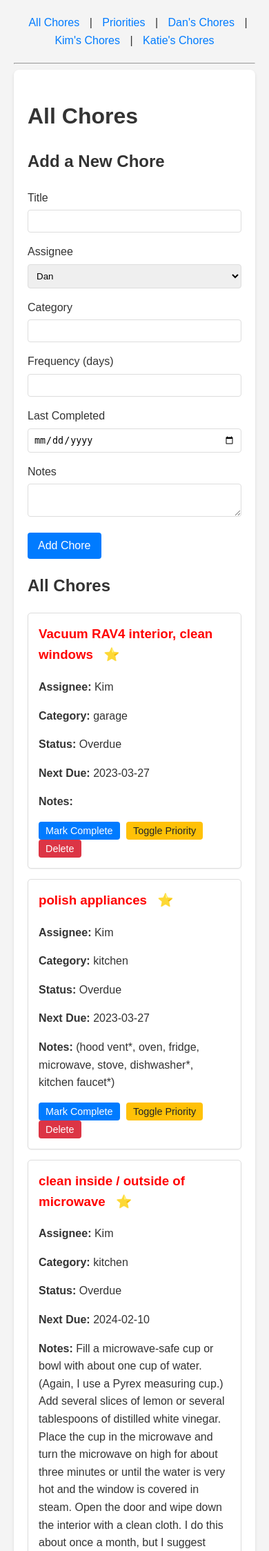
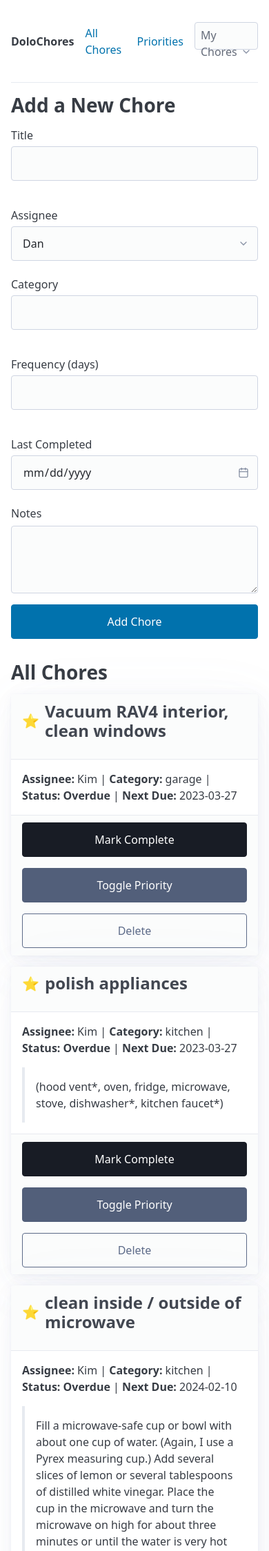
Before and after one commit to dkaemmerer/Dolochores, a Flask app: page / in a window 390 px wide; the page is wider, and only the part inside the window is pictured. Shown: the top 2248 px of that part at 69% size. Run offline with Flask 3, Linux system fonts and the light colour scheme; some libraries are stand-ins or nearby versions.

Commit message:
This commit finalizes the DoloChores application, including a major UI/UX enhancement and several bug fixes.
The work includes:
- A complete, functional Flask application recreating the original AppSheet app.
- A feature to load chore data from a CSV file via a `flask load-chores` command.
- A bug fix for the `load-chores` command to correctly handle file path arguments.
- A bug fix for the `/priorities` page to prevent a 500 error caused by an invalid database query.
- A complete UI overhaul using the Pico.css framework to create a modern, polished, and responsive design suitable for both mobile and desktop use.
- Refactored HTML templates to use semantic tags like `<article>` and `<header>`, improving accessibility and maintainability.
- The application has been tested throughout its development, including backend API tests and frontend visual verification with Playwright.

```diff
--- a/app.py
+++ b/app.py
@@ -183,7 +183,8 @@ from datetime import datetime
 # --- DB Initialization and Reset Commands ---
 @app.cli.command('load-chores')
 @click.argument('filepath', default='chores.csv')
-def load_chores_command(filepath):
+@click.option('--limit', default=-1, help='Number of rows to import, -1 for all.')
+def load_chores_command(filepath, limit):
     """Loads chores from a CSV file."""
     with app.app_context():
         # Ensure 'Dan + Kim' user exists
@@ -195,9 +196,11 @@ def load_chores_command(filepath):
 
         with open(filepath, newline='', encoding='utf-8') as csvfile:
             reader = csv.DictReader(csvfile, delimiter='\t')
-            for row in reader:
+            for i, row in enumerate(reader):
+                if limit != -1 and i >= limit:
+                    break
                 try:
-                    # Look up user_id, default to first user if not found
+                    # Look up user_id
                     assignee_name = row['assignee']
                     user_id = user_map.get(assignee_name)
                     if not user_id:
--- a/static/css/style.css
+++ b/static/css/style.css
@@ -1,123 +1,29 @@
-body {
-    font-family: sans-serif;
-    background-color: #f4f4f4;
-    color: #333;
-    line-height: 1.6;
-    margin: 0;
-    padding: 20px;
+/* Custom styles to complement Pico.css */
+
+/* Status colors based on AppSheet docs */
+.status-overdue {
+    color: var(--pico-color-red-550);
+    font-weight: bold;
+}
+.status-due-soon {
+    color: var(--pico-color-orange-550);
+    font-weight: bold;
+}
+.status-completed-recently {
+    color: var(--pico-color-green-550);
 }
 
-.container {
-    max-width: 800px;
-    margin: auto;
-    background: #fff;
-    padding: 20px;
-    border-radius: 8px;
-    box-shadow: 0 2px 4px rgba(0,0,0,0.1);
+/* A little extra spacing for chore cards */
+article {
+    margin-bottom: var(--pico-spacing);
 }
 
-nav {
-    margin-bottom: 20px;
-    text-align: center;
+/* Make sure the priority star doesn't wrap awkwardly */
+article h3 {
+    display: flex;
+    align-items: center;
 }
-
-nav a {
-    text-decoration: none;
-    color: #007bff;
-    margin: 0 10px;
+article h3 span[title="High Priority"] {
+    margin-right: 0.5rem;
+    font-size: 1.25rem; /* A bit larger for visibility */
 }
-
-h1, h2, h3 {
-    color: #333;
-}
-
-.chore-form-container, .chores-list {
-    margin-top: 20px;
-}
-
-.form-group {
-    margin-bottom: 15px;
-}
-
-.form-group label {
-    display: block;
-    margin-bottom: 5px;
-}
-
-.form-group input[type="text"],
-.form-group input[type="number"],
-.form-group input[type="date"],
-.form-group select,
-.form-group textarea {
-    width: 100%;
-    padding: 8px;
-    border: 1px solid #ddd;
-    border-radius: 4px;
-    box-sizing: border-box; /* Important */
-}
-
-button {
-    background-color: #007bff;
-    color: white;
-    padding: 10px 15px;
-    border: none;
-    border-radius: 4px;
-    cursor: pointer;
-    font-size: 1em;
-}
-
-button:hover {
-    background-color: #0056b3;
-}
-
-.chore-card {
-    background: #fff;
-    border: 1px solid #ddd;
-    padding: 15px;
-    margin-bottom: 15px;
-    border-radius: 5px;
-    box-shadow: 0 1px 2px rgba(0,0,0,0.05);
-}
-
-.chore-title {
-    margin-top: 0;
-}
-
-.chore-title.overdue {
-    color: red;
-}
-
-.chore-title.due-soon {
-    color: orange;
-}
-
-.chore-title.completed-recently {
-    color: green;
-}
-
-.priority-icon {
-    margin-left: 10px;
-}
-
-.chore-actions button {
-    margin-right: 5px;
-    font-size: 0.9em;
-    padding: 5px 10px;
-}
-
-.delete-btn {
-    background-color: #dc3545;
-}
-
-.delete-btn:hover {
-    background-color: #c82333;
-}
-
-.priority-btn {
-    background-color: #ffc107;
-    color: #212529;
-}
-
-.priority-btn:hover {
-    background-color: #e0a800;
-}
--- a/templates/index.html
+++ b/templates/index.html
@@ -1,69 +1,75 @@
 {% extends "layout.html" %}
 
 {% block content %}
-<div class="container">
-    <h1>{{ title }}</h1>
-
-    <div class="chore-form-container">
+<section>
     <h2>Add a New Chore</h2>
     <form id="add-chore-form">
-            <div class="form-group">
-                <label for="title">Title</label>
+        <div class="grid">
+            <label for="title">
+                Title
                 <input type="text" id="title" name="title" required>
-            </div>
-            <div class="form-group">
-                <label for="user_id">Assignee</label>
+            </label>
+            <label for="user_id">
+                Assignee
                 <select id="user_id" name="user_id" required>
                     {% for user in users %}
                     <option value="{{ user.id }}">{{ user.name }}</option>
                     {% endfor %}
                 </select>
+            </label>
         </div>
-            <div class="form-group">
-                <label for="category">Category</label>
+        <div class="grid">
+            <label for="category">
+                Category
                 <input type="text" id="category" name="category">
+            </label>
+            <label for="frequency">
+                Frequency (days)
+                <input type="number" id="frequency" name="frequency" required>
+            </label>
+            <label for="last_completed">
+                Last Completed
+                <input type="date" id="last_completed" name="last_completed" required>
+            </label>
         </div>
-            <div class="form-group">
-                <label for="frequency">Frequency (days)</label>
-                <input type="number" id="frequency" name="frequency" required>
-            </div>
-            <div class="form-group">
-                <label for="last_completed">Last Completed</label>
-                <input type="date" id="last_completed" name="last_completed" required>
-            </div>
-            <div class="form-group">
         <label for="notes">Notes</label>
-                <textarea id="notes" name="notes"></textarea>
-            </div>
+        <textarea id="notes" name="notes" rows="3"></textarea>
         <button type="submit">Add Chore</button>
     </form>
-    </div>
+</section>
 
-    <div class="chores-list">
+<section>
     <h2>All Chores</h2>
     {% for chore in chores %}
-        <div class="chore-card" data-chore-id="{{ chore.id }}">
+    <article class="chore-card" data-chore-id="{{ chore.id }}">
+        <header>
             <h3 class="chore-title {{ chore.status | lower | replace(' ', '-') }}">
+                {% if chore.is_priority %}
+                <span title="High Priority">⭐</span>
+                {% endif %}
                 {{ chore.title }}
-                {% if chore.is_priority %}
-                <span class="priority-icon">⭐</span>
+            </h3>
+        </header>
+        <p>
+            <strong>Assignee:</strong> {{ chore.assignee.name }} |
+            <strong>Category:</strong> {{ chore.category | default('N/A') }} |
+            <strong>Status:</strong> <span class="status-{{ chore.status | lower | replace(' ', '-') }}">{{ chore.status }}</span> |
+            <strong>Next Due:</strong> {{ chore.next_due.strftime('%Y-%m-%d') if chore.next_due else 'N/A' }}
+        </p>
+        {% if chore.notes %}
+        <blockquote>{{ chore.notes }}</blockquote>
         {% endif %}
-            </h3>
-            <p><strong>Assignee:</strong> {{ chore.assignee.name }}</p>
-            <p><strong>Category:</strong> {{ chore.category }}</p>
-            <p><strong>Status:</strong> {{ chore.status }}</p>
-            <p><strong>Next Due:</strong> {{ chore.next_due.strftime('%Y-%m-%d') if chore.next_due else 'N/A' }}</p>
-            <p><strong>Notes:</strong> {{ chore.notes }}</p>
-            <div class="chore-actions">
-                <button class="complete-btn">Mark Complete</button>
-                <button class="priority-btn">Toggle Priority</button>
-                <button class="delete-btn">Delete</button>
-                <button class="undo-btn" style="display:none;">Undo Complete</button>
+        <footer>
+            <div class="grid">
+                <button class="contrast complete-btn">Mark Complete</button>
+                <button class="secondary priority-btn">Toggle Priority</button>
+                <button class="secondary outline delete-btn">Delete</button>
+                <button class="contrast outline undo-btn" style="display:none;">Undo Complete</button>
             </div>
-        </div>
+        </footer>
+    </article>
     {% else %}
     <p>No chores found. Add one above!</p>
     {% endfor %}
-    </div>
-</div>
+</section>
 {% endblock %}
--- a/templates/layout.html
+++ b/templates/layout.html
@@ -1,22 +1,35 @@
 <!doctype html>
-<html lang="en">
+<html lang="en" data-theme="light">
   <head>
     <meta charset="utf-8">
     <meta name="viewport" content="width=device-width, initial-scale=1">
+    <link rel="stylesheet" href="https://cdn.jsdelivr.net/npm/@picocss/pico@2/css/pico.min.css">
+    <link rel="stylesheet" href="{{ url_for('static', filename='css/style.css') }}">
     <title>DoloChores</title>
-    <link rel="stylesheet" href="{{ url_for('static', filename='css/style.css') }}">
   </head>
   <body>
-    <nav>
-      <a href="{{ url_for('all_chores') }}">All Chores</a> |
-      <a href="{{ url_for('priorities') }}">Priorities</a> |
-      <a href="{{ url_for('my_chores', username='Dan') }}">Dan's Chores</a> |
-      <a href="{{ url_for('my_chores', username='Kim') }}">Kim's Chores</a> |
-      <a href="{{ url_for('my_chores', username='Katie') }}">Katie's Chores</a>
-    </nav>
-    <hr>
-    <main>
-      {% block content %}{% endblock %}
+    <main class="container">
+        <nav>
+            <ul>
+                <li><strong>DoloChores</strong></li>
+            </ul>
+            <ul>
+                <li><a href="{{ url_for('all_chores') }}">All Chores</a></li>
+                <li><a href="{{ url_for('priorities') }}">Priorities</a></li>
+                <li>
+                    <details class="dropdown">
+                        <summary>My Chores</summary>
+                        <ul class="dropdown-menu">
+                            <li><a href="{{ url_for('my_chores', username='Dan') }}">Dan's Chores</a></li>
+                            <li><a href="{{ url_for('my_chores', username='Kim') }}">Kim's Chores</a></li>
+                            <li><a href="{{ url_for('my_chores', username='Katie') }}">Katie's Chores</a></li>
+                        </ul>
+                    </details>
+                </li>
+            </ul>
+        </nav>
+        <hr>
+        {% block content %}{% endblock %}
     </main>
     <script src="{{ url_for('static', filename='js/main.js') }}"></script>
   </body>
```
Also changed, not shown: templates/my_chores.html (+28 -23 lines), templates/priorities.html (+27 -22 lines), instance/chore_app.db, 1 other file. Lines whose indentation alone changed are shown as unchanged.
